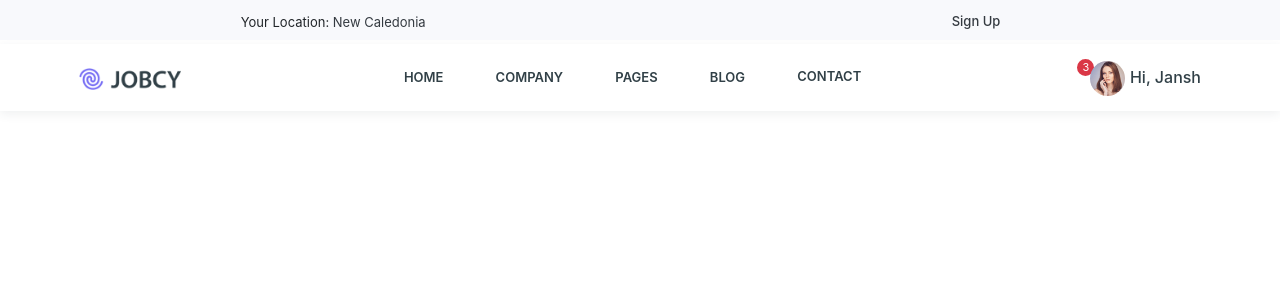
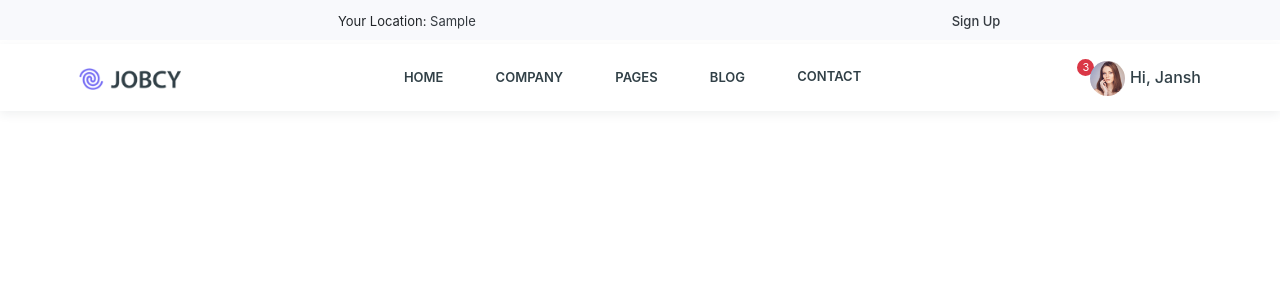
Before and after one commit to thoth2357/Job-Board, a Django app: template jobs/templates/home.html in a window 1280 px wide. Shown: the top 300 px of the page. Run offline with Django 3.2, Linux system fonts and the light colour scheme; the template is opened without the code that fills it: most values are stand-ins (such as "Sample title", 1, 10 or a date in 2020); parts of the project's set-up code (start-up, migrations or seed data) failed here and were passed over; some libraries are stand-ins or nearby versions; some web fonts are replaced.

Commit message:
top bar done

```diff
--- a/jobs/templates/top_bar.html
+++ b/jobs/templates/top_bar.html
@@ -5,21 +5,7 @@
             <div class="col-md-7">
                 <ul class="list-inline mb-0 text-center text-md-start">
                     <li class="list-inline-item">
-                        <p class="fs-13 mb-0"> <i class="mdi mdi-map-marker"></i> Your Location: <a href="javascript:void(0)" class="text-dark">New Caledonia</a></p>
-                    </li>
-                    <li class="list-inline-item">
-                        <ul class="topbar-social-menu list-inline mb-0">
-                            <li class="list-inline-item"><a href="javascript:void(0)" class="social-link"><i
-                                        class="uil uil-whatsapp"></i></a></li>
-                            <li class="list-inline-item"><a href="javascript:void(0)" class="social-link"><i
-                                        class="uil uil-facebook-messenger-alt"></i></a></li>
-                            <li class="list-inline-item"><a href="javascript:void(0)" class="social-link"><i
-                                        class="uil uil-instagram"></i></a></li>
-                            <li class="list-inline-item"><a href="javascript:void(0)" class="social-link"><i
-                                        class="uil uil-envelope"></i></a></li>
-                            <li class="list-inline-item"><a href="javascript:void(0)" class="social-link"><i
-                                        class="uil uil-twitter-alt"></i></a></li>
-                        </ul>
+                        <p class="fs-13 mb-0"> <i class="mdi mdi-map-marker"></i> Your Location: <a href="javascript:void(0)" class="text-dark">{{user_country}}</a></p>
                     </li>
                 </ul>
             </div>
```
